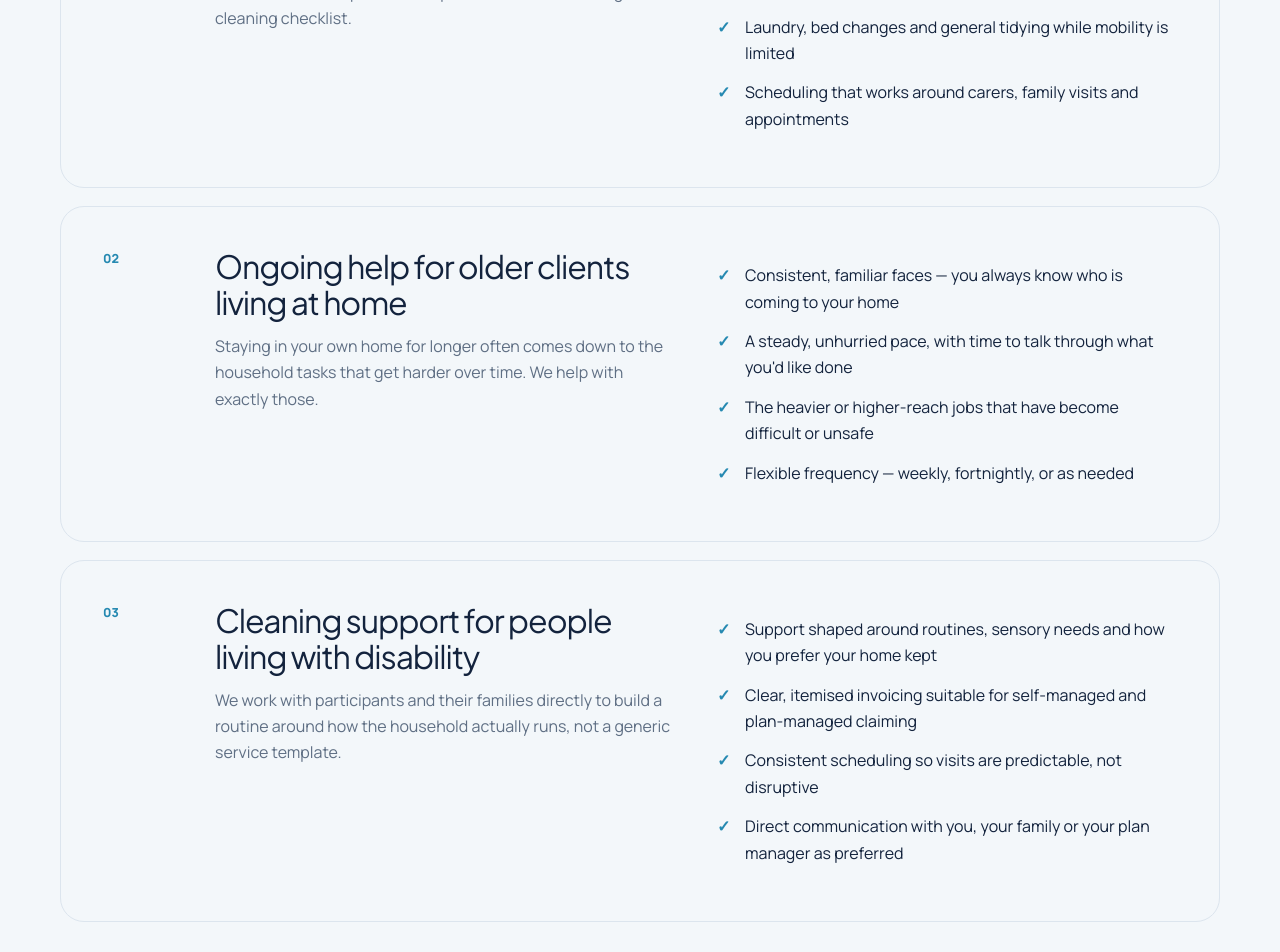
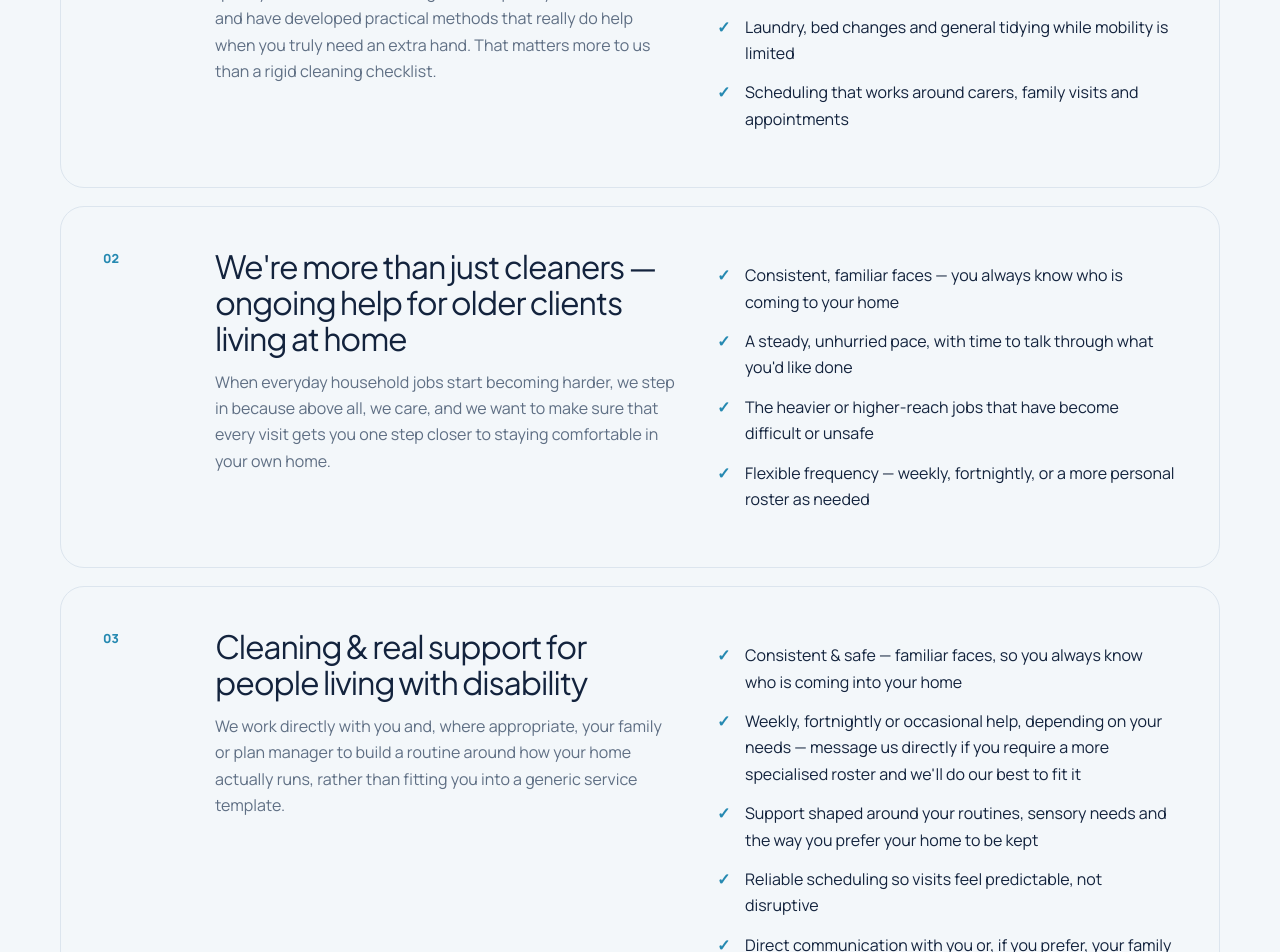
Before and after one commit to Jenovaz/cloudflare-hosting-twentyman-solutions, a Next.js app in the folder Twentymans_Solutions_Website_Source_v1.0/: page /aged-care-support in a window 1280 px wide. Shown: the part 1848-2800 px from the top of the page. Built offline with nearby package versions, Linux system fonts and the light colour scheme.

Commit message:
Fix syntax errors from aged care page rewrite (mismatched strings, stray comma) and drop reintroduced pricing

```diff
--- a/Twentymans_Solutions_Website_Source_v1.0/app/aged-care-support/page.tsx
+++ b/Twentymans_Solutions_Website_Source_v1.0/app/aged-care-support/page.tsx
@@ -5,14 +5,14 @@ import { SiteFooter, SiteHeader } from "../site-chrome";
 export const metadata: Metadata = {
   title: "Aged Care & Disability Support Cleaning Sydney",
   description:
-    "Respectful in-home cleaning and household support for older Australians and people living with disability across Sydney. Police-checked, owner-operated, and available to self-managed and plan-managed NDIS participants.",
+    "Respectful in-home cleaning and household support for older Australians and people living with disabilities across Sydney. Police-checked, Experienced & available to self-managed and plan-managed NDIS participants.",
 };
 
 const supports = [
   {
     title: "Support after injury, illness or surgery",
     intro:
-      "When someone is recovering and the usual household routine becomes difficult, practical help matters more than a rigid cleaning checklist.",
+      "When someone is recovering, the usual household routine can quickly become overwhelming. We completely understand this and have developed practical methods that really do help when you truly need an extra hand. That matters more to us than a rigid cleaning checklist.",
     items: [
       "Keeping kitchens, bathrooms and living areas hygienic and safe to move around",
       "Reducing trip hazards — clutter on floors, loose mats, cluttered walkways",
@@ -21,25 +21,26 @@ const supports = [
     ],
   },
   {
-    title: "Ongoing help for older clients living at home",
+    title: "We're more than just cleaners — ongoing help for older clients living at home",
     intro:
-      "Staying in your own home for longer often comes down to the household tasks that get harder over time. We help with exactly those.",
+      "When everyday household jobs start becoming harder, we step in because above all, we care, and we want to make sure that every visit gets you one step closer to staying comfortable in your own home.",
     items: [
       "Consistent, familiar faces — you always know who is coming to your home",
       "A steady, unhurried pace, with time to talk through what you'd like done",
       "The heavier or higher-reach jobs that have become difficult or unsafe",
-      "Flexible frequency — weekly, fortnightly, or as needed",
+      "Flexible frequency — weekly, fortnightly, or a more personal roster as needed",
     ],
   },
   {
-    title: "Cleaning support for people living with disability",
+    title: "Cleaning & real support for people living with disability",
     intro:
-      "We work with participants and their families directly to build a routine around how the household actually runs, not a generic service template.",
+      "We work directly with you and, where appropriate, your family or plan manager to build a routine around how your home actually runs, rather than fitting you into a generic service template.",
     items: [
-      "Support shaped around routines, sensory needs and how you prefer your home kept",
-      "Clear, itemised invoicing suitable for self-managed and plan-managed claiming",
-      "Consistent scheduling so visits are predictable, not disruptive",
-      "Direct communication with you, your family or your plan manager as preferred",
+      "Consistent & safe — familiar faces, so you always know who is coming into your home",
+      "Weekly, fortnightly or occasional help, depending on your needs — message us directly if you require a more specialised roster and we'll do our best to fit it",
+      "Support shaped around your routines, sensory needs and the way you prefer your home to be kept",
+      "Reliable scheduling so visits feel predictable, not disruptive",
+      "Direct communication with you or, if you prefer, your family or plan manager",
     ],
   },
 ];
@@ -53,7 +54,7 @@ export default function AgedCareSupportPage() {
           <p className="eyebrow">Aged care &amp; disability support</p>
           <h1>Practical home support, delivered with respect.</h1>
           <p>
-            Cleaning and household help for older Australians and people living with disability across Sydney — from a hands-on, owner-operated team who has done this work before.
+            Cleaning and practical household help for older Australians and people living with disability across Sydney — provided by a hands-on team with real experience supporting people in their homes when they've needed it most.
           </p>
         </div>
         <div className="container page-feature-image">
```
